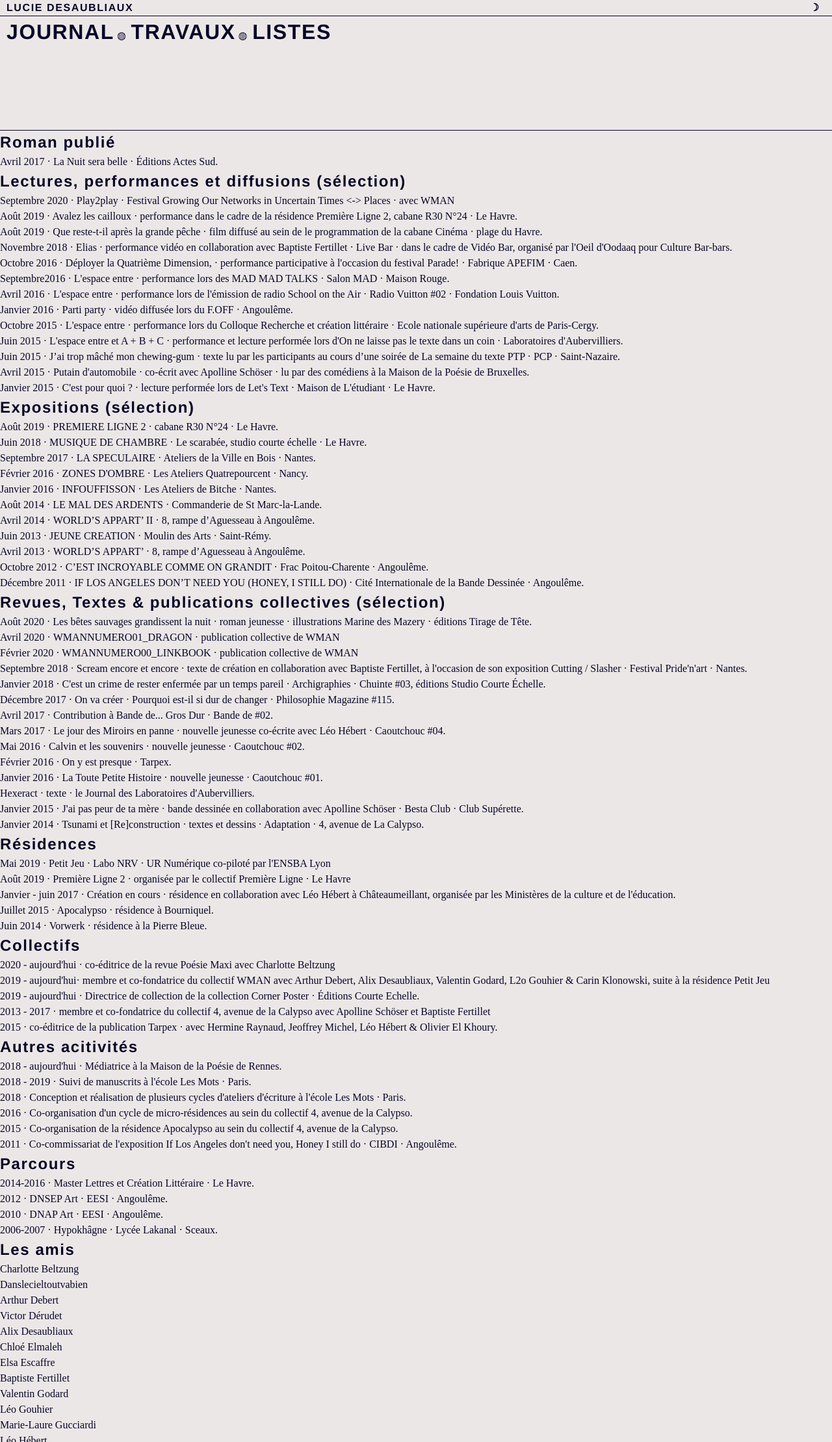
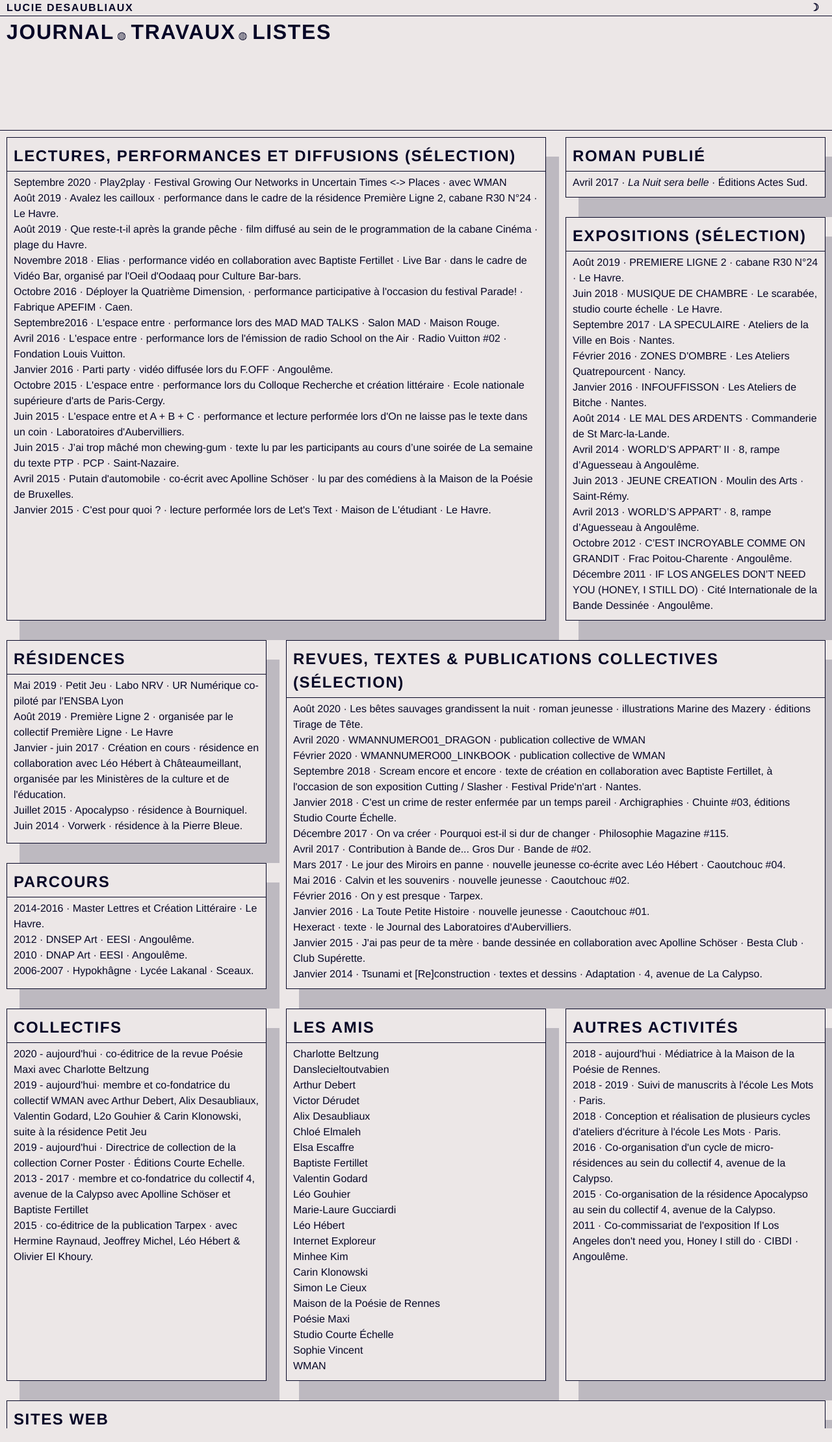
Before and after one commit to PQuod/pquod, a Jekyll site: the page built from listes.html, in a window 1280 px wide. Shown: the whole page at 65% size. Built offline with Jekyll 4.4.1, drawn with Linux system fonts in a browser that asks for light colours; some web fonts are replaced; some of the changed text lies outside the part shown.

Commit message:
udated listes

```diff
--- a/_sass/minima/_layout.scss
+++ b/_sass/minima/_layout.scss
@@ -340,9 +340,38 @@ border-top:var(--border);
 }
 
 .liens-content{
+	overflow-y:scroll;
+	height:90vh;
 	border-top:var(--border);
 	width:100%;
-}
+	  display: grid;
+	  grid-template-columns: repeat(3, 1fr);
+	  grid-gap: 10px;
+	}
+	.liens-content div:nth-child(1) {
+	  grid-column: 3;
+	  grid-row: 1;
+	}
+	.liens-content div:nth-child(2) {
+	  grid-column: span 2;
+	  grid-row: span 2;
+	}
+
+	.liens-content div:nth-child(4) {
+		grid-column: 1;
+		grid-row: 3 ;
+	}
+
+	.liens-content div:nth-child(5) {
+		grid-column: span 2;
+		grid-row: span 2 ;
+	}
+	.liens-content div:nth-child(10) {
+		grid-column: span 3;
+	}
+
+
+
 .lien{
 	position: absolute;
     top: 100px;
@@ -354,3 +383,21 @@ border-top:var(--border);
 		text-shadow:var(--shadow);
 		}
 }
+
+.single-list{
+	font-family:var(--sans-serif);
+	margin:10px;
+	border:var(--border);
+	background:var(--background-color);
+		-webkit-filter: drop-shadow(20px 30px rgba(6,6,38,0.2));
+	  filter: drop-shadow(20px 30px rgba(6,6,38,0.2));
+
+	h2{
+		border-bottom:var(--border);
+		text-transform:uppercase;
+		padding:10px 10px 5px 10px;
+	}
+	ul{
+		padding:5px 10px 10px 10px;
+	}
+}
--- a/listes.html
+++ b/listes.html
@@ -2,11 +2,17 @@
 layout: default
 ---
 <div class="liens-content">
+
+<div class="single-list">
+  <!-- 01 -->
 <h2>Roman publié</h2>
 <ul>
-  <li>Avril 2017 &middot; La Nuit sera belle &middot; Éditions Actes Sud.</li>
+  <li>Avril 2017 &middot; <i>La Nuit sera belle</i> &middot; Éditions Actes Sud.</li>
 </ul>
+</div>
 
+<div class="single-list">
+  <!-- 02 -->
 <h2>Lectures, performances et diffusions (sélection)</h2>
 <ul>
   <li>Septembre 2020 &middot; Play2play &middot; Festival Growing Our Networks in Uncertain Times <-> Places &middot avec WMAN</li>
@@ -22,8 +28,12 @@ layout: default
   <li>Juin 2015 &middot; J’ai trop mâché mon chewing-gum &middot; texte lu par les participants au cours d’une soirée de La semaine du texte PTP &middot; PCP &middot; Saint-Nazaire.</li>
   <li>Avril 2015 &middot; Putain d'automobile &middot; co-écrit avec Apolline Schöser &middot; lu par des comédiens à la Maison de la Poésie de Bruxelles.</li>
   <li>Janvier 2015 &middot; C'est pour quoi ? &middot; lecture performée lors de Let's Text &middot; Maison de L'étudiant &middot; Le Havre.</li>
+</ul>
+</div>
 
+<div class="single-list">
   <h2>Expositions (sélection)</h2>
+  <!-- 03 -->
   <ul>
     <li>Août 2019 &middot; PREMIERE LIGNE 2 &middot; cabane R30 N°24 &middot; Le Havre.</li>
     <li>Juin 2018 &middot; MUSIQUE DE CHAMBRE &middot; Le scarabée, studio courte échelle &middot; Le Havre.</li>
@@ -37,8 +47,26 @@ layout: default
     <li>Octobre 2012 &middot; C’EST INCROYABLE COMME ON GRANDIT &middot; Frac Poitou-Charente &middot; Angoulême.</li>
     <li>Décembre 2011 &middot; IF LOS ANGELES DON’T NEED YOU (HONEY, I STILL DO) &middot; Cité Internationale de la Bande Dessinée &middot; Angoulême.</li>
   </ul>
+</div>
 
+<div class="single-list">
+<h2>Résidences</h2>
+<!-- 04 -->
+<ul>
+  <li>Mai 2019 &middot; Petit Jeu &middot; Labo NRV &middot; UR Numérique co-piloté par l'ENSBA Lyon</li>
+  <li>Août 2019 &middot; Première Ligne 2 &middot; organisée par le collectif Première Ligne &middot; Le Havre</li>
+  <li>Janvier - juin 2017 &middot; Création en cours &middot; résidence en collaboration avec Léo Hébert à Châteaumeillant, organisée par les Ministères de la culture et de l'éducation.</li>
+  <li>Juillet 2015 &middot; Apocalypso &middot; résidence à Bourniquel.</li>
+  <li>Juin 2014 &middot; Vorwerk &middot; résidence à la Pierre Bleue.</li>
+</ul>
+</div>
+
+
+
+<div class="single-list">
 <h2>Revues, Textes & publications collectives (sélection)</h2>
+<!-- 05 -->
+<ul>
   <li>Août 2020 &middot; Les bêtes sauvages grandissent la nuit &middot; roman jeunesse &middot; illustrations Marine des Mazery &middot; éditions Tirage de Tête.</li>
   <li>Avril 2020 &middot; <a href="wman.monster/book/2020/02/27/Publi00.html">WMANNUMERO01_DRAGON</a> &middot; publication collective de WMAN</li>
   <li>Février 2020 &middot; <a href="wman.monster/book/2020/02/27/Publi00.html">WMANNUMERO00_LINKBOOK</a> &middot; publication collective de WMAN</li>
@@ -54,17 +82,22 @@ layout: default
   <li>Janvier 2015 &middot; J'ai pas peur de ta mère &middot; bande dessinée en collaboration avec Apolline Schöser &middot; Besta Club &middot; Club Supérette.</li>
   <li>Janvier 2014 &middot; Tsunami et [Re]construction &middot; textes et dessins &middot; Adaptation &middot; 4, avenue de La Calypso.</li>
 </ul>
+</div>
 
-<h2>Résidences</h2>
+<div class="single-list">
+<h2>Parcours</h2>
+<!-- 06 -->
 <ul>
-  <li>Mai 2019 &middot; Petit Jeu &middot; Labo NRV &middot; UR Numérique co-piloté par l'ENSBA Lyon</li>
-  <li>Août 2019 &middot; Première Ligne 2 &middot; organisée par le collectif Première Ligne &middot; Le Havre</li>
-  <li>Janvier - juin 2017 &middot; Création en cours &middot; résidence en collaboration avec Léo Hébert à Châteaumeillant, organisée par les Ministères de la culture et de l'éducation.</li>
-  <li>Juillet 2015 &middot; Apocalypso &middot; résidence à Bourniquel.</li>
-  <li>Juin 2014 &middot; Vorwerk &middot; résidence à la Pierre Bleue.</li>
+  <li>2014-2016 &middot; Master Lettres et Création Littéraire &middot; Le Havre.</li>
+  <li>2012 &middot; DNSEP Art &middot; EESI &middot; Angoulême.</li>
+  <li>2010 &middot; DNAP Art &middot; EESI &middot; Angoulême.</li>
+  <li>2006-2007 &middot; Hypokhâgne &middot; Lycée Lakanal &middot; Sceaux.</li>
 </ul>
+</div>
 
+<div class="single-list">
 <h2>Collectifs</h2>
+<!-- 07 -->
 <ul>
   <li>2020 - aujourd'hui &middot; co-éditrice de la revue Poésie Maxi avec Charlotte Beltzung</li>
   <li>2019 - aujourd'hui&middot; membre et co-fondatrice du collectif WMAN avec Arthur Debert, Alix Desaubliaux, Valentin Godard, L2o Gouhier & Carin Klonowski, suite à la résidence Petit Jeu</li>
@@ -72,26 +105,11 @@ layout: default
   <li>2013 - 2017 &middot; membre et co-fondatrice du collectif 4, avenue de la Calypso avec Apolline Schöser et Baptiste Fertillet</li>
   <li>2015 &middot; co-éditrice de la publication Tarpex &middot; avec Hermine Raynaud, Jeoffrey Michel, Léo Hébert & Olivier El Khoury.</li>
 </ul>
+</div>
 
-<h2>Autres acitivités</h2>
-<ul>
-  <li>2018 - aujourd'hui &middot; Médiatrice à la Maison de la Poésie de Rennes.</li>
-  <li>2018 - 2019 &middot; Suivi de manuscrits à l'école Les Mots &middot; Paris.</li>
-  <li>2018 &middot; Conception et réalisation de plusieurs cycles d'ateliers d'écriture à l'école Les Mots &middot; Paris.</li>
-  <li>2016 &middot; Co-organisation d'un cycle de micro-résidences au sein du collectif 4, avenue de la Calypso.</li>
-  <li>2015 &middot; Co-organisation de la résidence Apocalypso au sein du collectif 4, avenue de la Calypso.</li>
-  <li>2011 &middot; Co-commissariat de l'exposition If Los Angeles don't need you, Honey I still do &middot; CIBDI &middot; Angoulême.</li>
-</ul>
-
-<h2>Parcours</h2>
-<ul>
-  <li>2014-2016 &middot; Master Lettres et Création Littéraire &middot; Le Havre.</li>
-  <li>2012 &middot; DNSEP Art &middot; EESI &middot; Angoulême.</li>
-  <li>2010 &middot; DNAP Art &middot; EESI &middot; Angoulême.</li>
-  <li>2006-2007 &middot; Hypokhâgne &middot; Lycée Lakanal &middot; Sceaux.</li>
-</ul>
-
+<div class="single-list">
 <h2>Les amis</h2>
+<!-- 08 -->
 <ul>
   <li><a href="https://charlottebeltzung.com/">Charlotte Beltzung</a></li>
 <li><a href="https://danslecieltoutvabien.tumblr.com/">Danslecieltoutvabien</a></li>
@@ -115,14 +133,32 @@ layout: default
 <li><a href="https://www.instagram.com/sophie.20.100/">Sophie Vincent</a></li>
 <li><a href="https://wman.monster">WMAN</a></li>
 </ul>
+</div>
 
+<div class="single-list">
+<h2>Autres activités</h2>
+<!-- 09 -->
+<ul>
+  <li>2018 - aujourd'hui &middot; Médiatrice à la Maison de la Poésie de Rennes.</li>
+  <li>2018 - 2019 &middot; Suivi de manuscrits à l'école Les Mots &middot; Paris.</li>
+  <li>2018 &middot; Conception et réalisation de plusieurs cycles d'ateliers d'écriture à l'école Les Mots &middot; Paris.</li>
+  <li>2016 &middot; Co-organisation d'un cycle de micro-résidences au sein du collectif 4, avenue de la Calypso.</li>
+  <li>2015 &middot; Co-organisation de la résidence Apocalypso au sein du collectif 4, avenue de la Calypso.</li>
+  <li>2011 &middot; Co-commissariat de l'exposition If Los Angeles don't need you, Honey I still do &middot; CIBDI &middot; Angoulême.</li>
+</ul>
+</div>
+
+
+
+
+<div class="single-list">
 <h2>Sites web</h2>
-<h3>(pratique en amateur de développement de sites internet)</h3>
+<!-- 10-->
 <ul>
   <li>Décembre 2020 &middot; <a href="https://deepmusicanomaly.neocities.org/">Deep Music Anomaly</a> &middot; Développement "à l'ancienne" d'un site de restitution des ateliers menés par Samuel Rochery à la Maison de la Poésie.</li>
   <li>Juin 2020 &middot; <a href="http://wman.monster/">WMAN</a> &middot; développement d'un site statique pour le collectif WMAN &middot; co-conception graphique : WMAN.</li>
   <li>Juin 2020 &middot; <a href="https://internetexploreur.com">Internet Exploreur</a> &middot; développement d'un site statique destiné publier des textes littéraires &middot; co-élaboration : Quentin Leclerc & Candice Labrousse</li>
   <li>2016 &middot; 4, avenue de la Calypso &middot; site hors-ligne &middot; développement sous wordpress d'un site pour le collectif 4, avenue de la Calypso</li>
 </ul>
-
 </div>
+</div>
```
